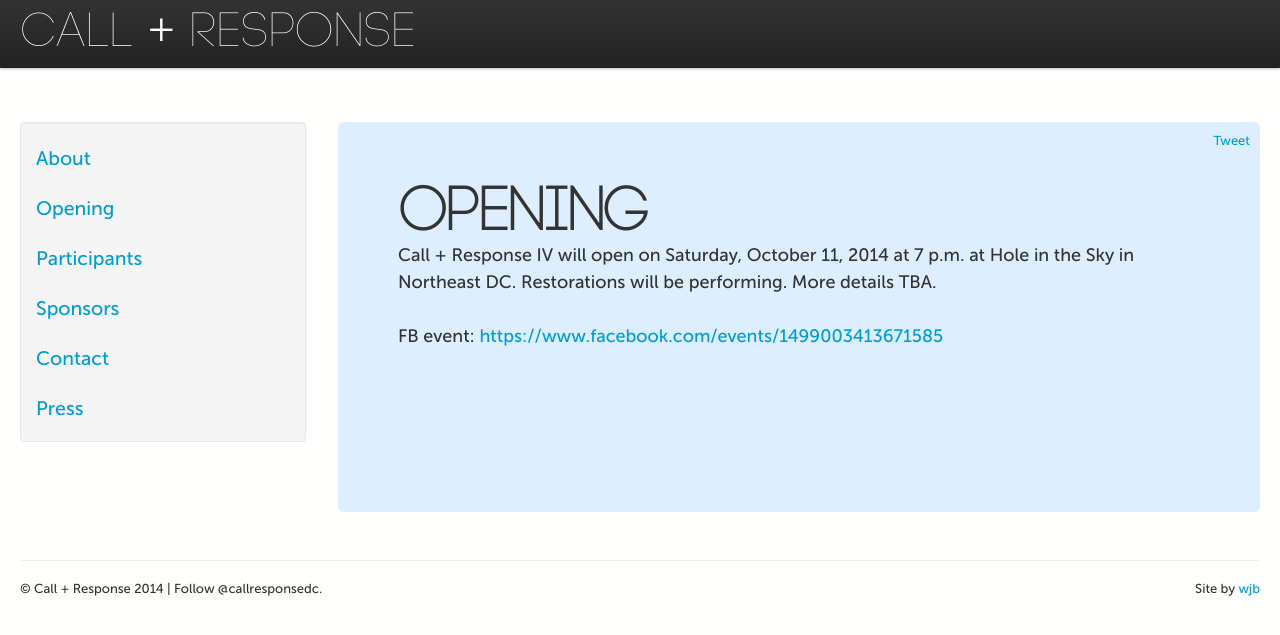
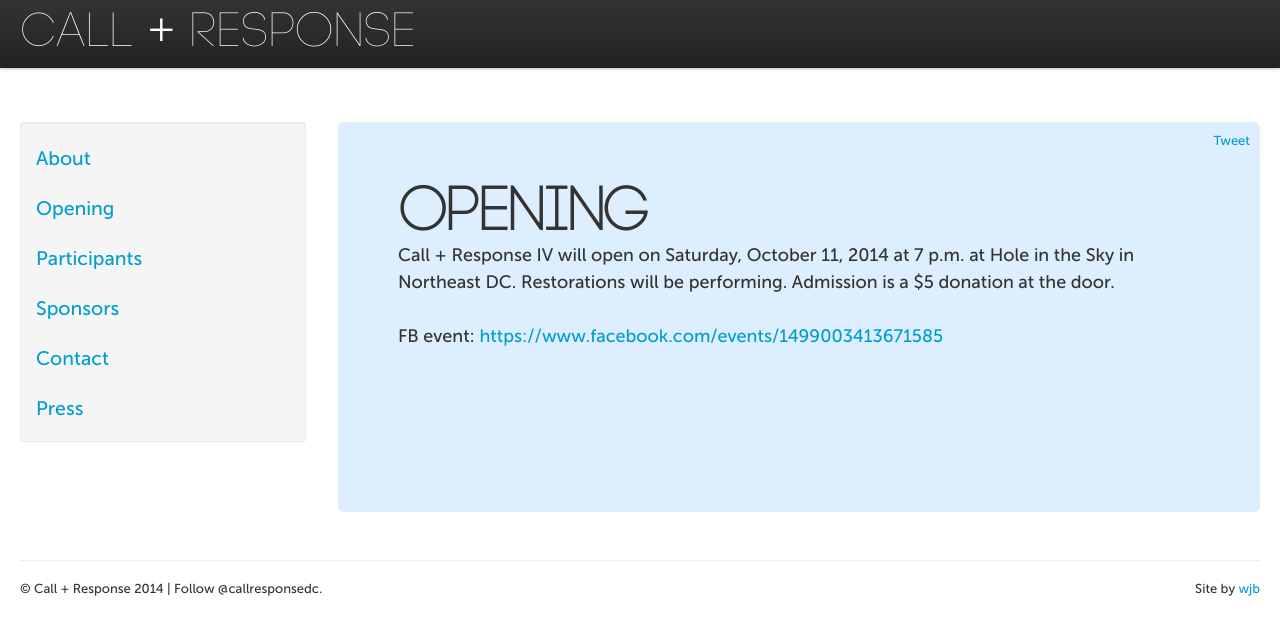
Before and after one commit to callandresponsedc/callandresponsedc, a Jekyll site: the page built from opening/index.html, in a window 1280 px wide. Shown: the top 635 px of the page. Built offline with Jekyll 4.4.1, drawn with Linux system fonts in a browser that asks for light colours; Markdown is read by kramdown in place of the engine named in the settings; comment, search, counter and statistics services are not loaded.

Commit message:
Update index.html

```diff
--- a/opening/index.html
+++ b/opening/index.html
@@ -6,7 +6,7 @@ title: Opening
 <h1>Opening
 </h1>
 <p>
-Call + Response IV will open on Saturday, October 11, 2014 at 7 p.m. at Hole in the Sky in Northeast DC. Restorations will be performing. More details TBA.
+Call + Response IV will open on Saturday, October 11, 2014 at 7 p.m. at Hole in the Sky in Northeast DC. Restorations will be performing. Admission is a $5 donation at the door.
 <br/><br/>
 FB event: <a href="https://www.facebook.com/events/1499003413671585">https://www.facebook.com/events/1499003413671585</a>
 </p>
```
